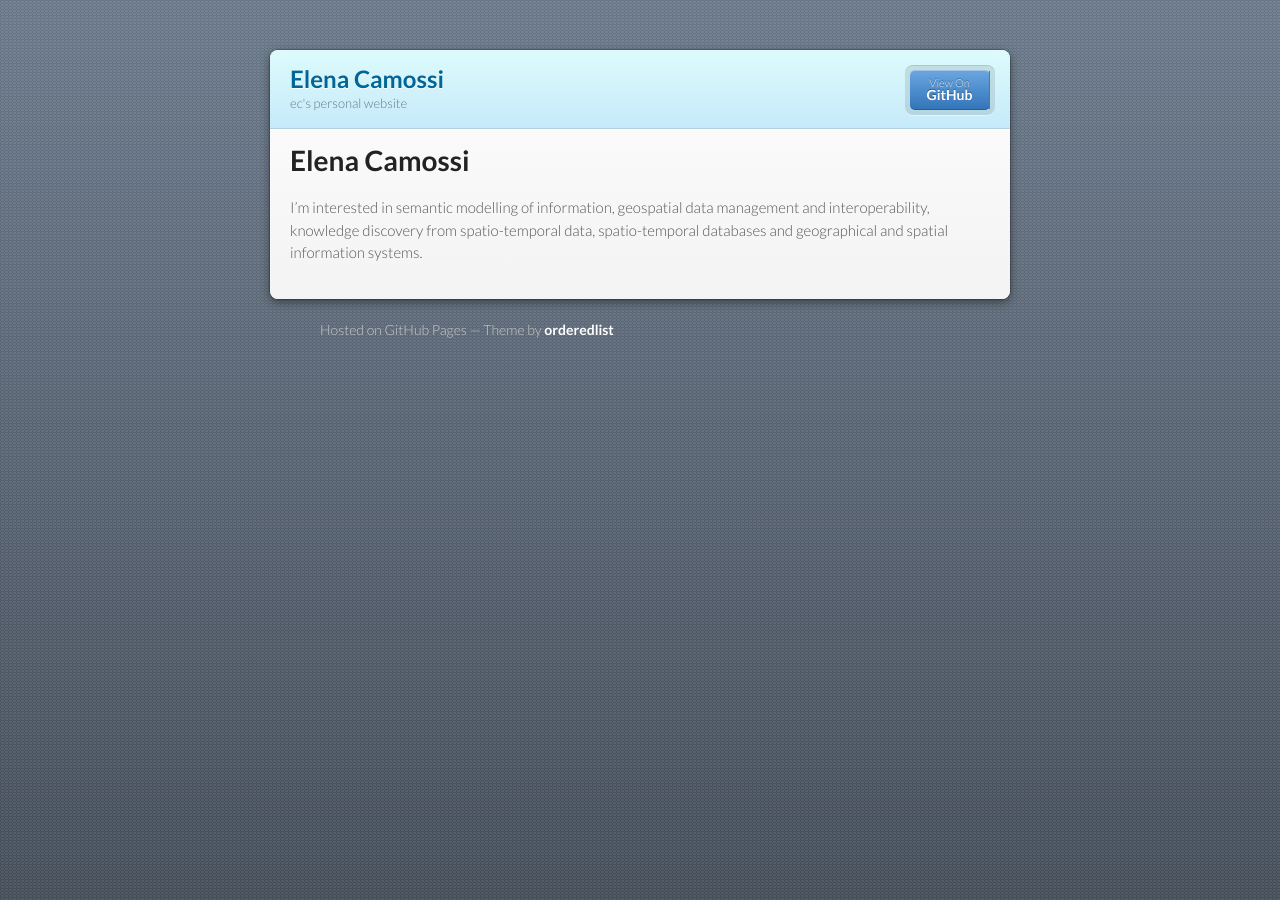
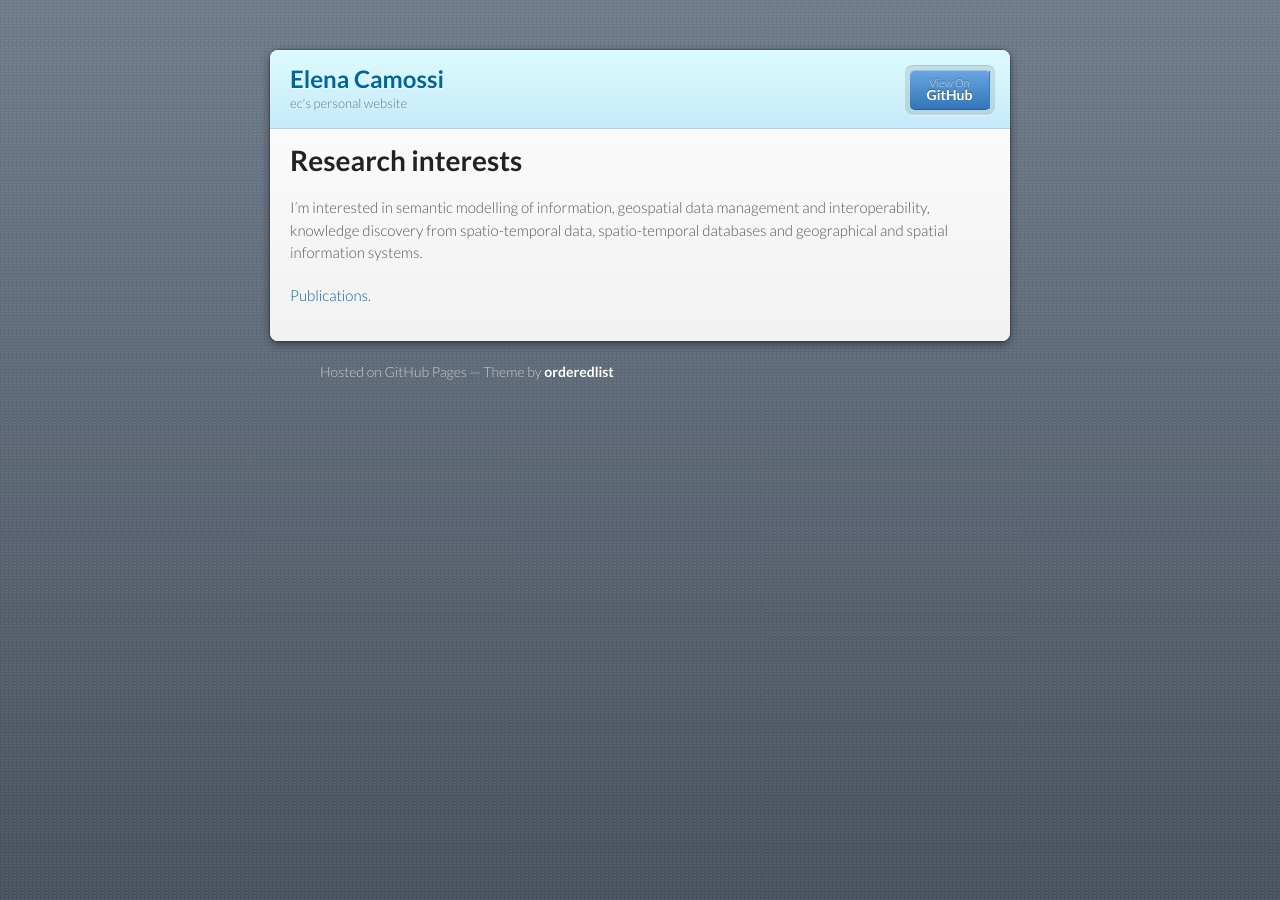
Before and after one commit to ecamossi/ecamossi.github.io, a Jekyll site: the page built from index.md, in a window 1280 px wide. Built offline with Jekyll 4.4.1, drawn with Linux system fonts in a browser that asks for light colours; our own code applies the rules of GitHub Pages for plain Markdown files.

Commit message:
added link to publication list

```diff
--- a/index.md
+++ b/index.md
@@ -1,3 +1,5 @@
-# Elena Camossi
+# Research interests
 
 I'm interested in semantic modelling of information, geospatial data management and interoperability, knowledge discovery from spatio-temporal data, spatio-temporal databases and geographical and spatial information systems.
+
+[Publications](./publication.html).
```
